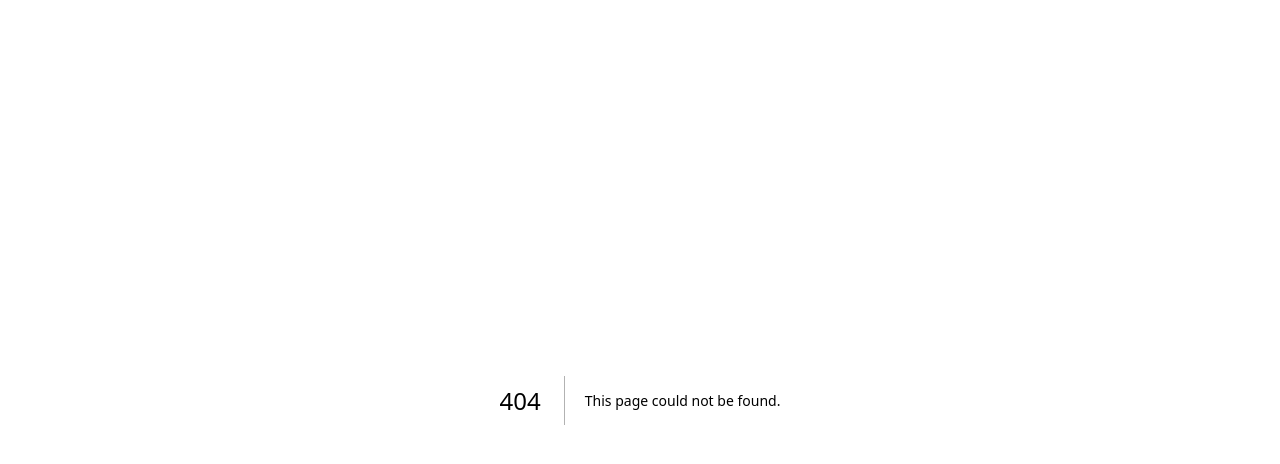
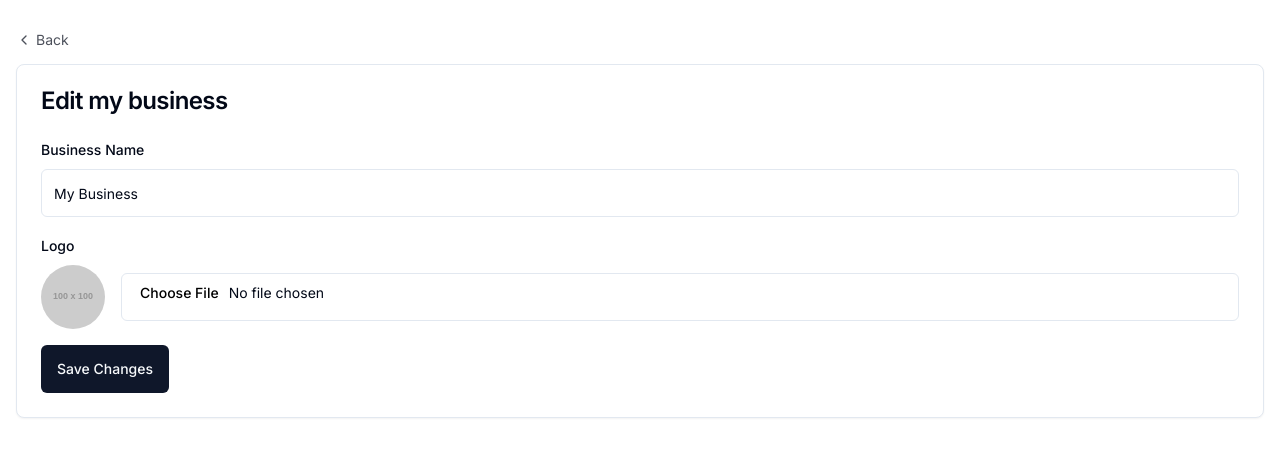
Before and after one commit to TomasDmArg/chatterpay-front-bkk, a Next.js app: page /edit-business in a window 1280 px wide. Before the commit this address had no page. Shown: the top 464 px of the page. Built offline with nearby package versions, Linux system fonts and the light colour scheme.

Commit message:
[feat] added edit business page

```diff
--- /dev/null
+++ b/app/edit-business/page.tsx
@@ -0,0 +1,96 @@
+'use client'
+
+import { useState } from 'react'
+import { motion } from 'framer-motion'
+import { Button } from "@/components/ui/button"
+import { Card, CardContent, CardHeader, CardTitle } from "@/components/ui/card"
+import { Input } from "@/components/ui/input"
+import { Label } from "@/components/ui/label"
+import { Icons } from "@/components/icons"
+import { ChevronLeft } from 'lucide-react'
+import { useRouter } from 'next/navigation'
+
+export default function EditBusinessPage() {
+    const router = useRouter();
+    const [businessName, setBusinessName] = useState('My Business')
+    const [logo, setLogo] = useState('https://placehold.co/100x100')
+    const [isLoading, setIsLoading] = useState(false)
+
+    const handleLogoChange = (event: React.ChangeEvent<HTMLInputElement>) => {
+        const file = event.target.files?.[0]
+        if (file) {
+            const reader = new FileReader()
+            reader.onloadend = () => {
+                setLogo(reader.result as string)
+            }
+            reader.readAsDataURL(file)
+        }
+    }
+
+    const handleSubmit = (event: React.FormEvent) => {
+        event.preventDefault()
+        setIsLoading(true)
+        // Simulate API call
+        setTimeout(() => {
+            setIsLoading(false)
+            // Redirect to dashboard after successful update
+            window.location.href = '/dashboard'
+        }, 2000)
+    }
+
+    const handleGoBack = ()=>{
+        router.push("/dashboard");
+    }
+
+    return (
+        <div className="container mx-auto p-4">
+            <button
+              className="w-fit flex flex-row items-center justify-start text-sm h-12 opacity-70"
+              onClick={handleGoBack}
+              type="button"
+            >
+              <ChevronLeft className="w-4 h-4 mr-1" />
+              Back
+            </button>
+            <motion.div
+                initial={{ opacity: 0, y: 20 }}
+                animate={{ opacity: 1, y: 0 }}
+                transition={{ duration: 0.5, delay: 0.2 }}
+            >
+                <Card>
+                    <CardHeader>
+                        <CardTitle>Edit my business</CardTitle>
+                    </CardHeader>
+                    <CardContent>
+                        <form onSubmit={handleSubmit} className="space-y-4">
+                            <div className="space-y-2">
+                                <Label htmlFor="businessName">Business Name</Label>
+                                <Input
+                                    id="businessName"
+                                    value={businessName}
+                                    onChange={(e) => setBusinessName(e.target.value)}
+                                />
+                            </div>
+                            <div className="space-y-2">
+                                <Label htmlFor="logo">Logo</Label>
+                                <div className="flex items-center space-x-4">
+                                    <img src={logo} alt="Business Logo" className="w-16 h-16 object-cover rounded-full" />
+                                    <Input
+                                        id="logo"
+                                        type="file"
+                                        accept="image/*"
+                                        onChange={handleLogoChange}
+                                    />
+                                </div>
+                            </div>
+                            <Button type="submit" disabled={isLoading}>
+                                {isLoading && <Icons.spinner className="mr-2 h-4 w-4 animate-spin" />}
+                                Save Changes
+                            </Button>
+                        </form>
+                    </CardContent>
+                </Card>
+            </motion.div>
+        </div>
+    )
+}
```
